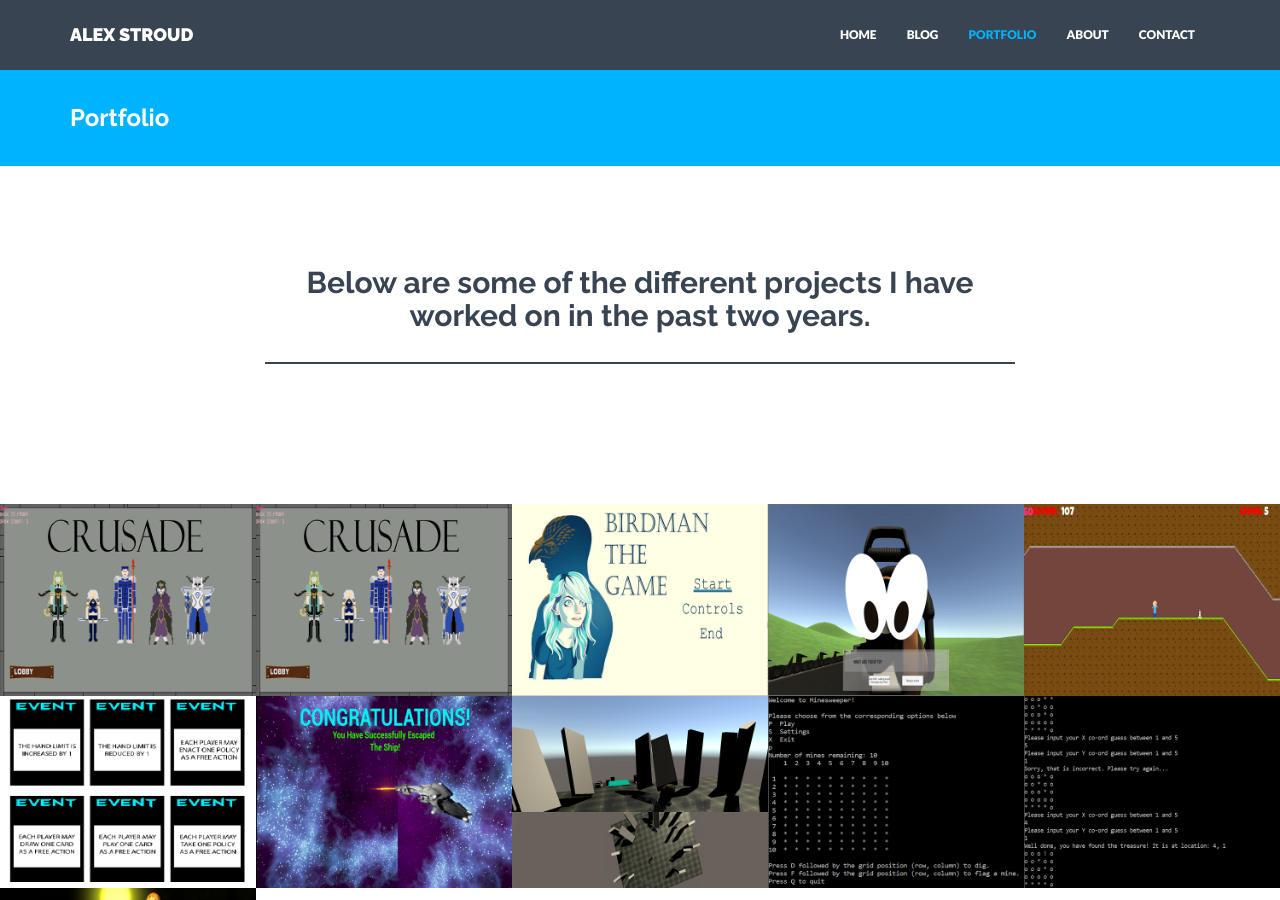
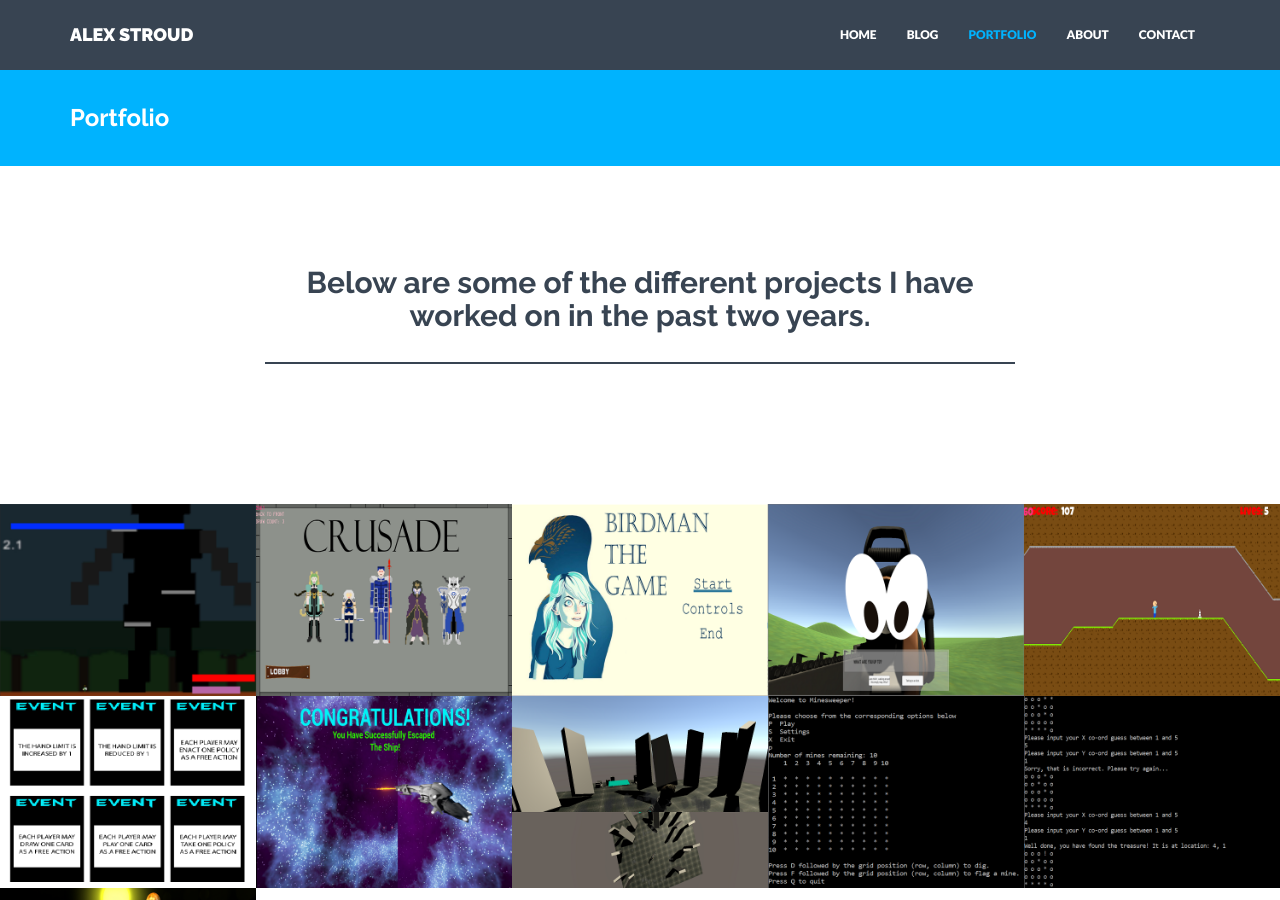
Before and after one commit to Stroudie2/Stroudie2.github.io, a Jekyll site: the page built from portfolio.html, in a window 1280 px wide and 900 px high. Built offline with Jekyll 4.4.1, drawn with Linux system fonts in a browser that asks for light colours; nearby versions of some CDN libraries.

Commit message:
Update 2018-10-11-shadow-of-atari.markdown

```diff
--- a/_projects/2018-10-11-shadow-of-atari.markdown
+++ b/_projects/2018-10-11-shadow-of-atari.markdown
@@ -5,8 +5,8 @@ date:   2018-10-11 13:40:00
 author: Alex Stroud
 categories:
 - project
-img: CrusadeThumbnail.png
-thumb: CrusadeThumbnail.png
+img: ShadowOfAtariThumbnail.png
+thumb: ShadowOfAtariThumbnail.png
 carousel:
 - ShadowOfAtari1.png
 - ShadowOfAtari2.png
```
